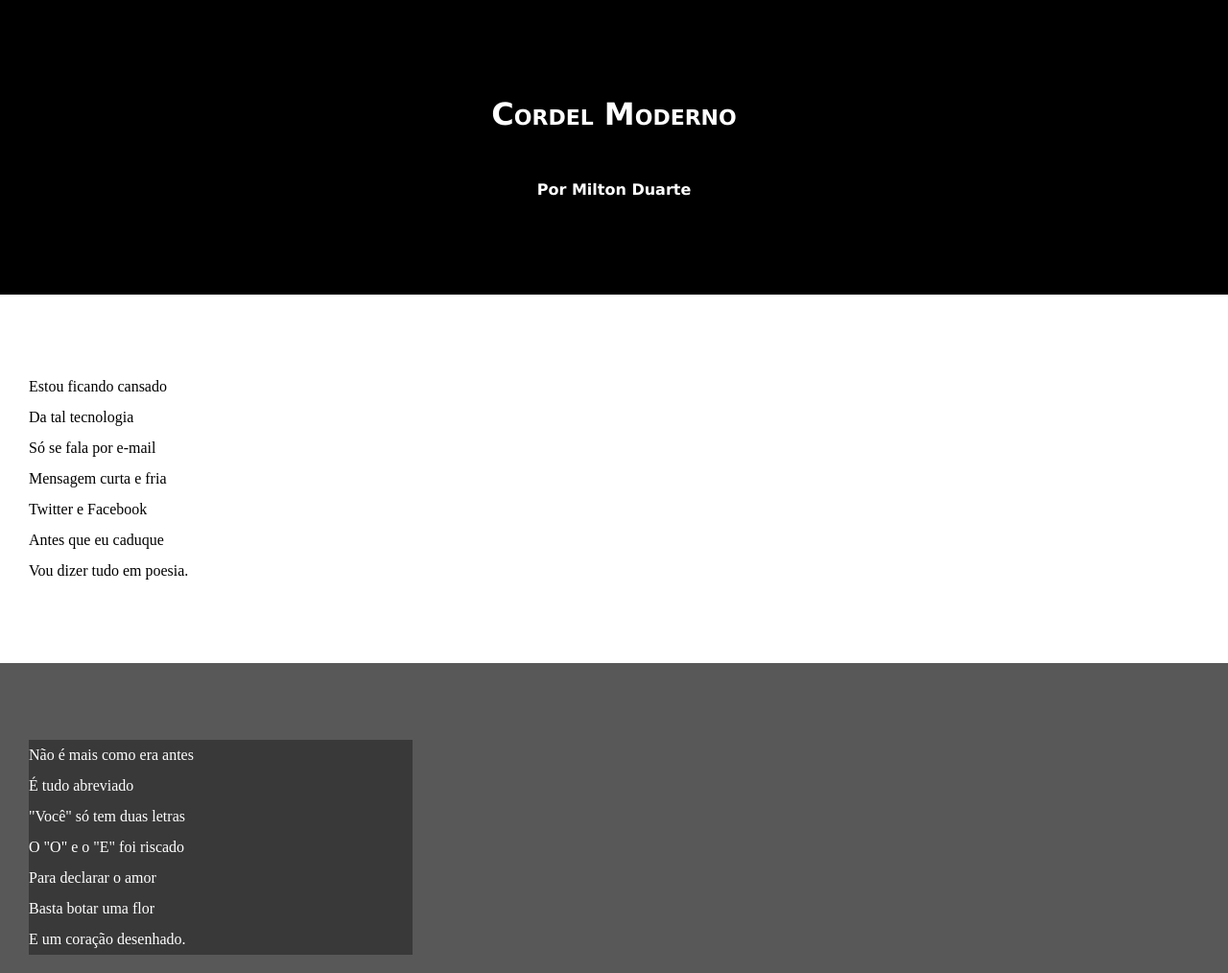
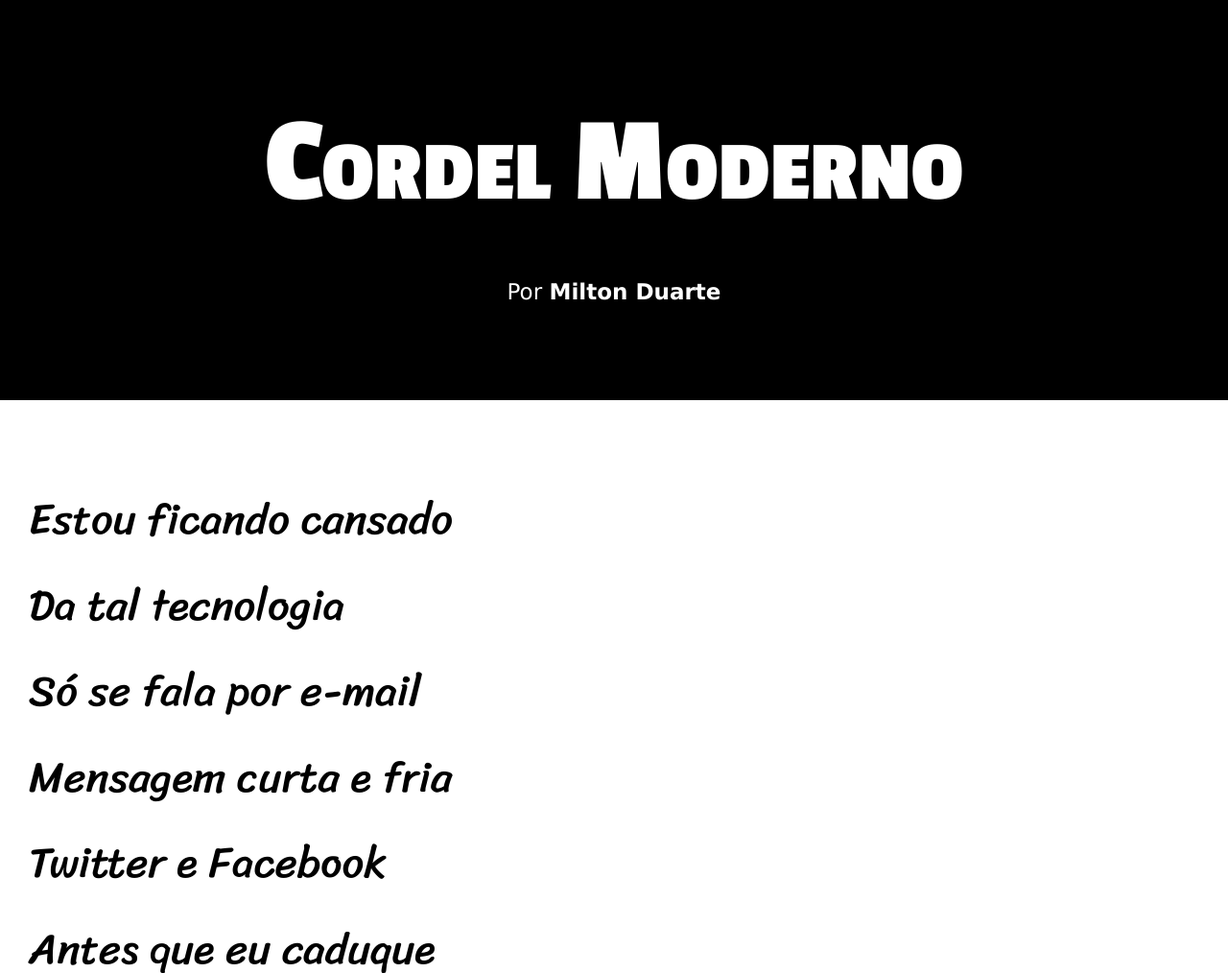
Before and after one commit to jonasalbuquerquecandido/html-css, a plain HTML site: page desafios/d012/projeto-cordel.html in a window 1280 px wide. Shown: the top 1014 px of the page at 96% size. Drawn offline with Linux system fonts and the light colour scheme; a web font is replaced by a local one.

Commit message:
I updated cordel-project

```diff
--- a/desafios/d012/estilo/style.css
+++ b/desafios/d012/estilo/style.css
@@ -1,17 +1,23 @@
 @charset "UTF-8";
 
-@import url('https://fonts.googleapis.com/css2?family=Bebas+Neue&family=Kapakana:wght@300..400&family=Passion+One:wght@400;700;900&family=Playwrite+HU:wght@100..400&family=Wavefont:wght@4..1000&display=swap');
+@import url('https://fonts.googleapis.com/css2?family=Bebas+Neue&family=Kapakana:wght@300..400&family=Passion+One:wght@400;700;900&family=Playwrite+HU:wght@100..400&family=Sriracha&family=Wavefont:wght@4..1000&display=swap');
 
-@import url('https://fonts.googleapis.com/css2?family=Bebas+Neue&family=Kapakana:wght@300..400&family=Passion+One:wght@400;700;900&family=Playwrite+HU:wght@100..400&family=Sriracha&family=Wavefont:wght@4..1000&display=swap');
+:root {
+    --fonte1: Verdana, Geneva, Tahoma, sans-serif;
+    --fonte2:"Passion one", cursive;
+    --fonte3: "Sriracha", cursive;;
+}
 
 * {
     margin: 0px;
     padding: 0px;
+    font-size: 1em;
 }
 
 html, body {
     min-height: 100vh;
     background-color: darkgray;
+    font-family: var(--fonte1);
 }
 
 header {
@@ -21,17 +27,19 @@ header {
     text-align: center;
     padding: 20px;
     font-family: Verdana, Tahoma, sans-serif;
-    font-weight: bolder;
     text-decoration: none;
 }
 
 header > h1 {
     padding: 50px;
     font-variant: small-caps;
+    font-family: var(--fonte2);
+    font-size: 10vw;
 }
 
 header > p {
     padding-bottom: 50px;
+    font-size: 1.8vw;
 }
 
 a {
@@ -49,6 +57,8 @@ section {
     padding-bottom: 10vh;
     padding-left: 30px;
     line-height: 2em;
+    font-family: var(--fonte3);
+    font-size: 3.5vw;
 }
 
 section.normal {
@@ -57,14 +67,14 @@ section.normal {
 }
 
 section.imagem {
-    background-color: rgb(88, 88, 88);
+    background-color: rgba(100, 100, 100, 0.295);
     color: white;
 }
 
 section.imagem > p {
-    width: 400px;
+    display: inline-block;
+    padding: 7px;
     background-color: rgba(0, 0, 0, 0.349);
-
 }
 
 footer {
--- a/desafios/d012/projeto-cordel.html
+++ b/desafios/d012/projeto-cordel.html
@@ -12,7 +12,7 @@
 <body>
     <header>
         <h1>Cordel Moderno</h1>
-        <p><a href="https://www.recantodasletras.com.br/poesias/3186743" target="_blank">Por Milton Duarte</a></p>
+        <p>Por <a href="https://www.recantodasletras.com.br/poesias/3186743" target="_blank">Milton Duarte</a></p>
     </header>
 
     <section class="normal">
@@ -80,7 +80,7 @@
             A pessoa foi embora <br>
             Abriu outro aplicativo <br>
             O mundo ficou cativo <br>
-            Da tecnologia do agora. <br>
+            Da tecnologia do agora.
         </p>
 
         <p>
```
